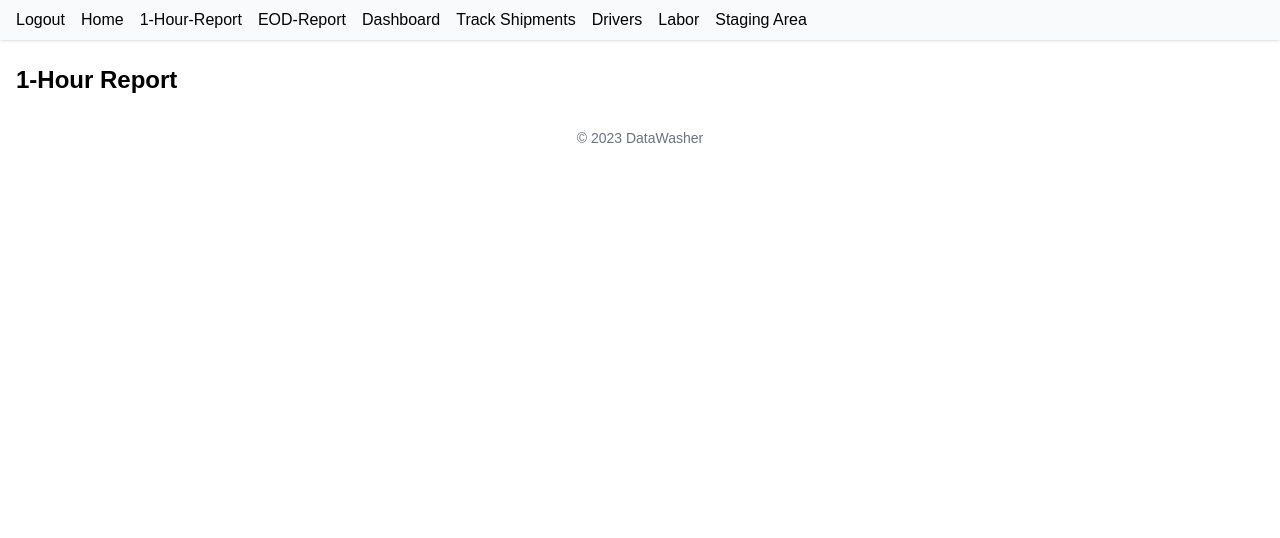
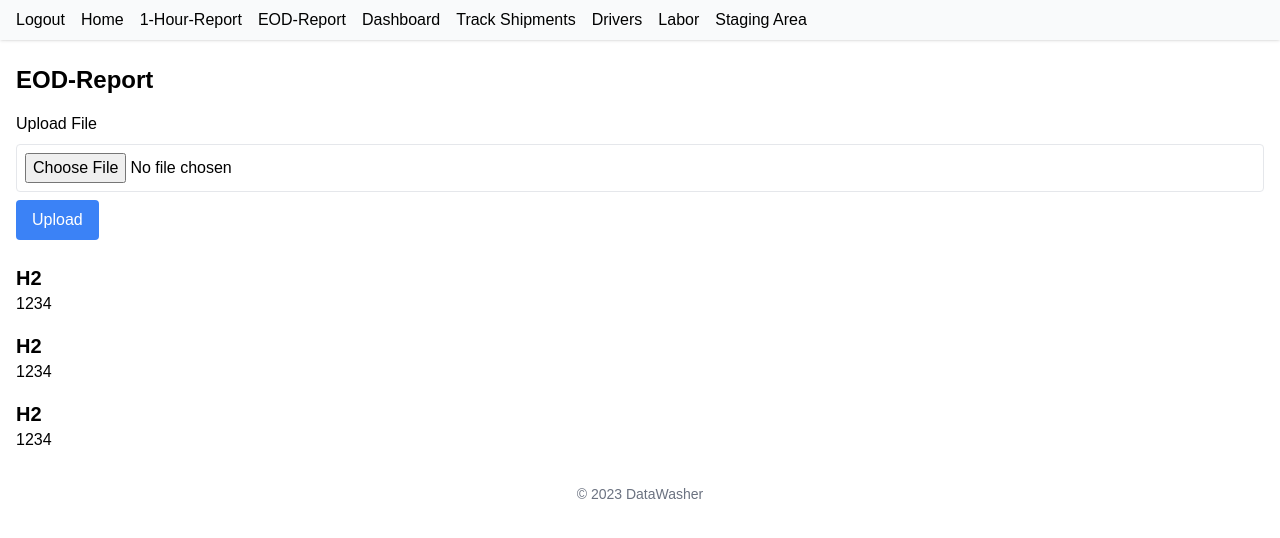
Before and after one commit to kamekazz/DataWasher, a Flask app: page /eod-report in a window 1280 px wide. Shown: the top 538 px of the page. Run offline with Flask 3, Linux system fonts and the light colour scheme; the visitor is signed in with stand-in values (Sample User, id 1); some libraries are stand-ins or nearby versions.

Commit message:
TEMPLE COMPLETED

```diff
--- a/templates/pages/eod_report.html
+++ b/templates/pages/eod_report.html
@@ -1,10 +1,23 @@
 {% include 'elements/header.html' %}
 <div class="container mx-auto px-4">
-    <h1 class="text-2xl font-bold mb-4">1-Hour Report</h1>
+    <h1 class="text-2xl font-bold mb-4">EOD-Report</h1>
+    {% if message %}
+    <p class="mb-4 text-success">{{ message }}</p>
+    {% endif %}
+    <form method="post" enctype="multipart/form-data" class="mb-6">
+        <label for="file" class="block mb-2 font-medium">Upload File</label>
+        <input id="file" name="file" type="file" class="border p-2 rounded w-full" />
+        <button type="submit" class="mt-2 px-4 py-2 bg-blue-500 text-white rounded">Upload</button>
+    </form>
 
+    <h2 class="text-xl font-bold mt-4">H2</h2>
+    <p>1234</p>
 
+    <h2 class="text-xl font-bold mt-4">H2</h2>
+    <p>1234</p>
 
-
+    <h2 class="text-xl font-bold mt-4">H2</h2>
+    <p>1234</p>
 
 
 </div>
```
